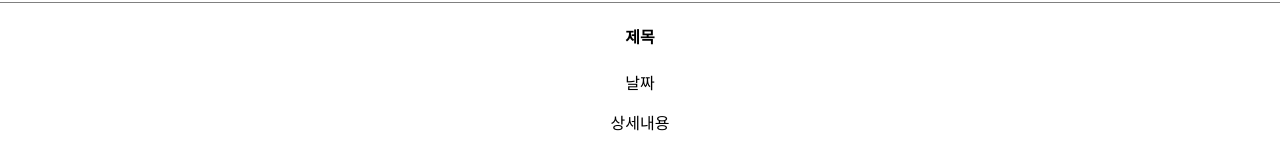
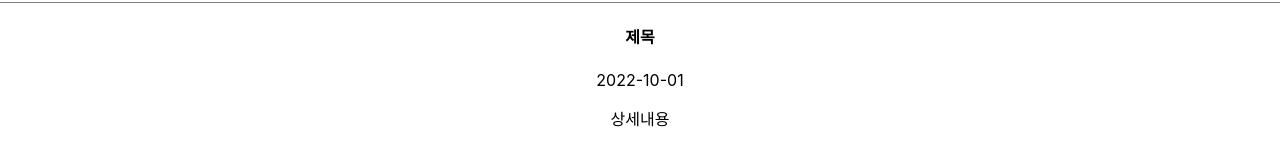
Before and after one commit to Esdyee/blog, a React (Create React App) app in the folder blog/: page / in a window 1280 px wide. Both pictures are taken after a click on the element "우동 맛집 추천". Shown: the part 454-614 px from the top of the page. Built offline with nearby package versions, Linux system fonts and the light colour scheme.

Commit message:
UI 모달창 만들기

```diff
--- a/blog/src/App.js
+++ b/blog/src/App.js
@@ -77,7 +77,10 @@ function Modal() {
 	return (
 		<div className="modal">
 			<h4>제목</h4>
-			<p>날짜</p>
+			<p>
+				{new Date().getFullYear()}-{new Date().getMonth() + 1}-
+				{new Date().getDay() < 10 ? "0" + new Date().getDay() : new Date().getDay()}
+			</p>
 			<p>상세내용</p>
 		</div>
 	);
```
